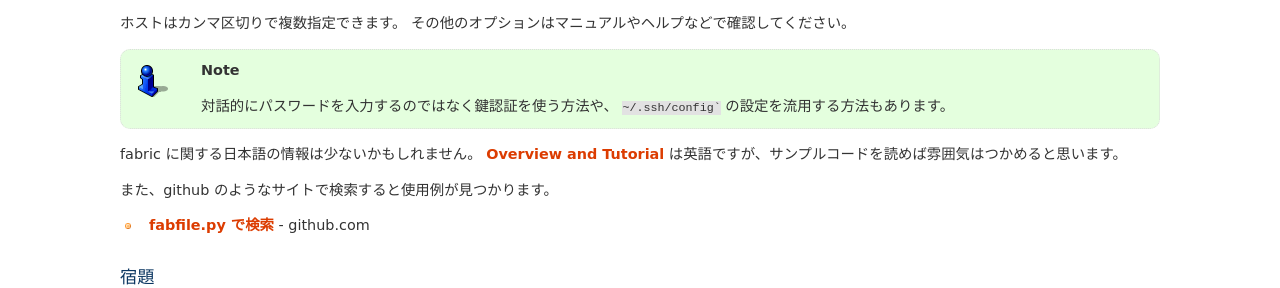
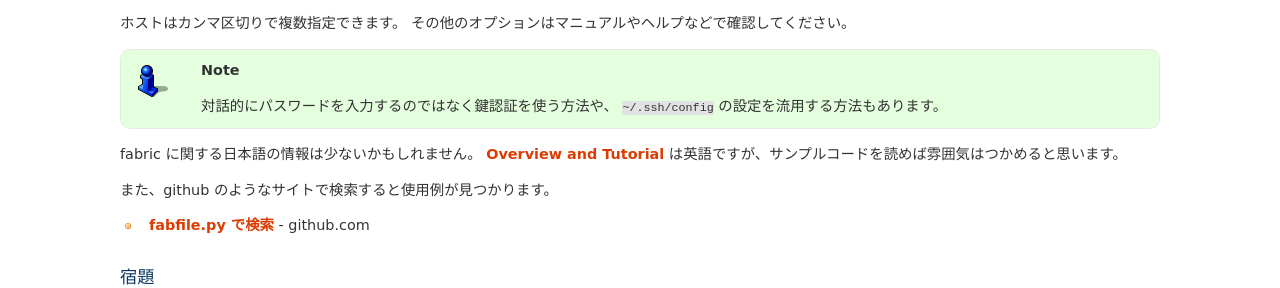
Before and after one commit to skitazaki/python-school-ja, a Sphinx documentation site: the page built from doc/cmdline-6.txt, in a window 1280 px wide and 900 px high, scrolled down 1720 px. Shown: the part 458-746 px from the top of the window. Built offline with Sphinx 7.4.7, drawn with Linux system fonts in a browser that asks for light colours.

Commit message:
fixed some.

```diff
--- a/doc/cmdline-6.txt
+++ b/doc/cmdline-6.txt
@@ -119,7 +119,7 @@ fab コマンドの実行
 .. note::
 
     対話的にパスワードを入力するのではなく鍵認証を使う方法や、
-    :file:`~/.ssh/config`` の設定を流用する方法もあります。
+    :file:`~/.ssh/config` の設定を流用する方法もあります。
 
 fabric に関する日本語の情報は少ないかもしれません。
 `Overview and Tutorial`_ は英語ですが、サンプルコードを読めば雰囲気はつかめると思います。
```
Also changed, not shown: 1 other file.
